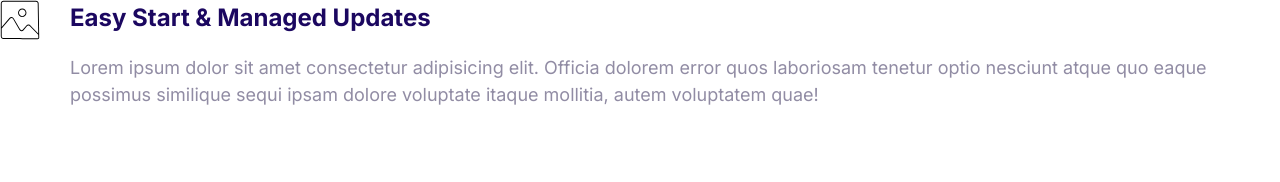
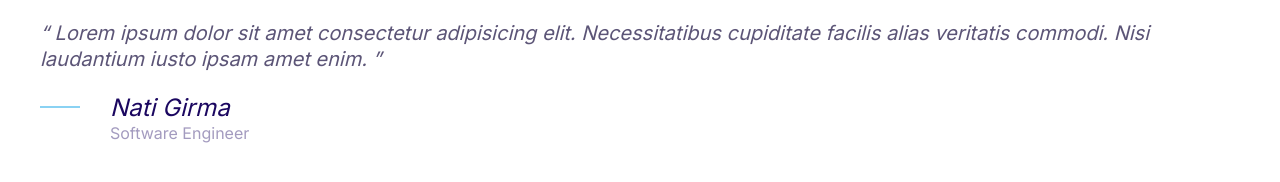
Before and after one commit to NatiGirma/Moshified, a plain HTML site: page index.html in a window 1280 px wide. Drawn offline with Linux system fonts and the light colour scheme.

Commit message:
quote component created

```diff
--- a/CSS/style.css
+++ b/CSS/style.css
@@ -2,6 +2,7 @@
 :root {
     --color-accent: #ff3400;
     --color-body: #918ca4;
+    --color-body-darker: #5c5577;
     --color-headings: #1b0760;
     --color-primary: #2584ff;
     --color-secondary: #00d9ff;
@@ -377,3 +378,45 @@ a {
 .media__image{
     margin-top: 1 rem;
 }
+
+/* Quotes */
+.quote{
+    font-size: 3rem;
+    font-style: italic;
+    color: var(--color-body-darker);
+    line-height: 1.3;
+}
+.quote__text::before{
+    content: open-quote;
+}
+.quote__text::after{
+    content: close-quote;
+}
+.quote__author{
+    font-size: 3rem;
+    font-weight: 500;
+    margin-bottom: 0;
+}
+.quote__organization{
+    color: var(--color-headings);
+    opacity: .4;
+    font-size: 2rem;
+    font-style: normal;
+    margin-top: 0;
+}
+.quote__line{
+    position: relative;
+    bottom: 5px;
+}
+
+@media screen and (min-width:1024px){
+    .quote{
+        font-size: 2rem;
+    }
+    .quote__author{
+        font-size: 2.4rem;
+    }
+    .quote__organization{
+        font-size: 1.6rem;
+    }
+}
--- a/index.html
+++ b/index.html
@@ -15,21 +15,25 @@
     <link rel="stylesheet" href="CSS/style.css  " />
   </head>
   <body>
+    <blockquote class="quote">
+      <p class="quote__text">
+        Lorem ipsum dolor sit amet consectetur adipisicing elit. Necessitatibus
+        cupiditate facilis alias veritatis commodi. Nisi laudantium iusto ipsam
+        amet enim.
+      </p>
+      <footer>
         <div class="media">
           <div class="media__image">
-        <svg class="icon icon--primary">
-          <use xlink:href="Images/sprite.svg#snap"></use>
+            <svg class="icon icon--primary quote__line">
+              <use xlink:href="Images/sprite.svg#line "></use>
             </svg>
           </div>
           <div class="media__body">
-        <h3 class="media__title">Easy Start & Managed Updates</h3>
-        <p>
-          Lorem ipsum dolor sit amet consectetur adipisicing elit. Officia
-          dolorem error quos laboriosam tenetur optio nesciunt atque quo eaque
-          possimus similique sequi ipsam dolore voluptate itaque mollitia, autem
-          voluptatem quae!
-        </p>
+            <h3 class="media__title quote__author">Nati Girma</h3>
+            <p class="quote__organization">Software Engineer</p>
           </div>
         </div>
+      </footer>
+    </blockquote>
   </body>
 </html>
```
Also changed, not shown: components/quotes.html (added, +20 -0 lines). Lines whose indentation alone changed are shown as unchanged.
